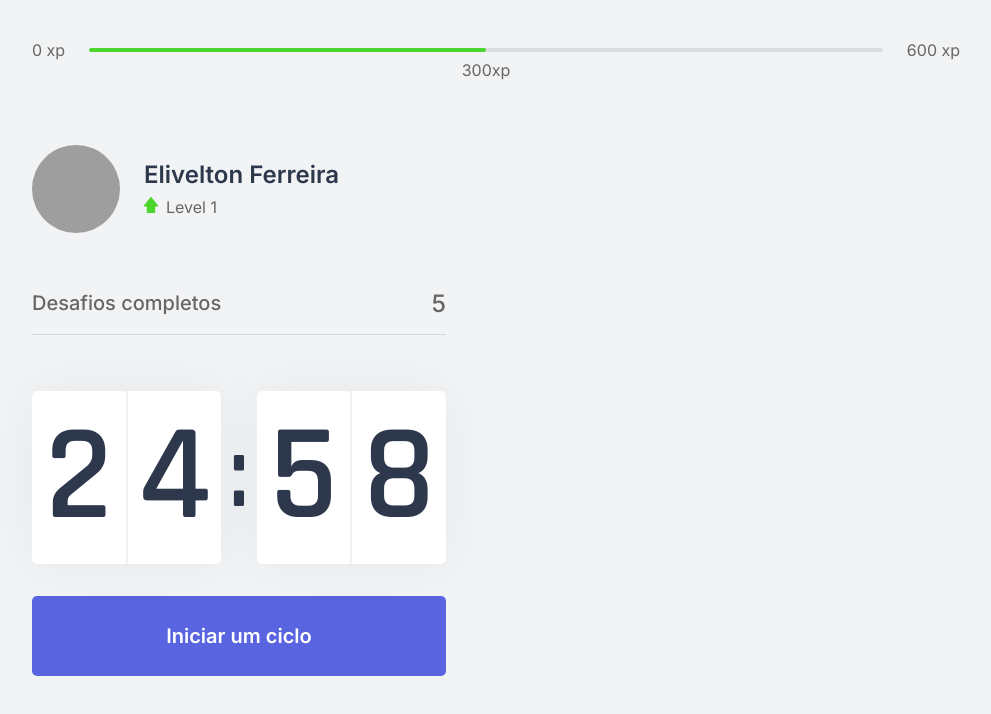
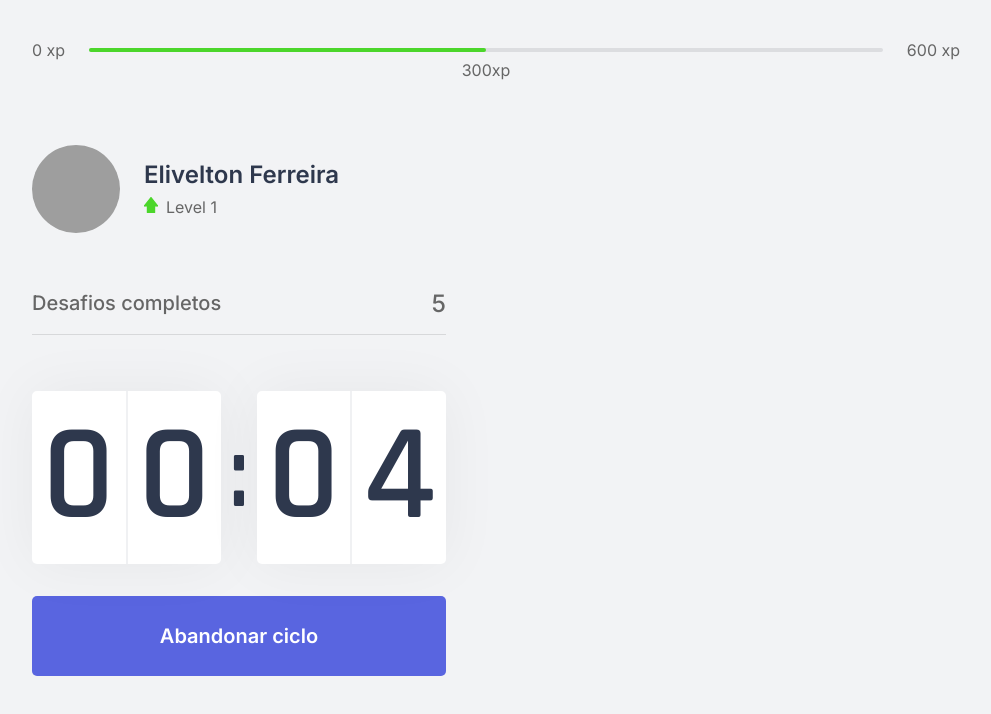
Before and after one commit to eliveltonsf/move-it, a Next.js app: page / in a window 1280 px wide. Both pictures are taken after a click on the button "Iniciar um ciclo". Shown: the top 714 px of the page, without its empty margins (144-1135 px from the left). Built offline with nearby package versions, Linux system fonts and the light colour scheme; grey boxes are pictures that could not be loaded.

Commit message:
:sparkles: assigning to countdown functionality

```diff
--- a/src/components/Countdown.tsx
+++ b/src/components/Countdown.tsx
@@ -1,9 +1,12 @@
 import { useEffect, useState } from 'react';
 import styles from '../styles/components/Countdown.module.css';
 
+let countdownTimeout: NodeJS.Timeout;
+
 const Countdown = () => {
-  const [time, setTime] = useState(25 * 60);
-  const [active, setActive] = useState(false);
+  const [time, setTime] = useState(0.1 * 60);
+  const [isActive, setIsActive] = useState(false);
+  const [hasFinished, setHasFinished] = useState(false);
 
   const minutes = Math.floor(time / 60);
   const seconds = time % 60;
@@ -12,16 +15,25 @@
   const [secondLeft, secondRight] = String(seconds).padStart(2, '0').split('');
 
   function startCountDown() {
-    setActive(true);
+    setIsActive(true);
+  }
+
+  function resetCountDown() {
+    clearTimeout(countdownTimeout);
+    setIsActive(false);
+    setTime(0.1 * 60);
   }
 
   useEffect(() => {
-    if (active && time > 0) {
-      setTimeout(() => {
+    if (isActive && time > 0) {
+      countdownTimeout = setTimeout(() => {
         setTime(time - 1);
       }, 1000);
+    } else if (isActive && time === 0) {
+      setHasFinished(true);
+      setIsActive(false);
     }
-  }, [active, time]);
+  }, [isActive, time]);
 
   return (
     <div>
@@ -37,9 +49,27 @@
         </div>
       </div>
 
-      <button type="button" className={styles.countdownButton} onClick={() => startCountDown()}>
-        Iniciar um ciclo
-      </button>
+      {hasFinished ? (
+        <button disabled type="button" className={styles.countdownButton}>
+          Ciclo encerrado
+        </button>
+      ) : (
+        <>
+          {isActive ? (
+            <button
+              type="button"
+              className={`${styles.countdownButton} ${styles.countdownButtonActive}`}
+              onClick={() => resetCountDown()}
+            >
+              Abandonar ciclo
+            </button>
+          ) : (
+            <button type="button" className={styles.countdownButton} onClick={() => startCountDown()}>
+              Iniciar um ciclo
+            </button>
+          )}
+        </>
+      )}
     </div>
   );
 };
```
